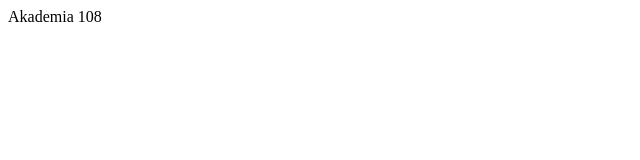
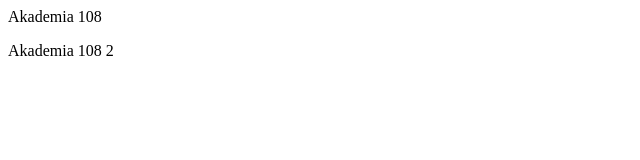
Before and after one commit to yagoda6/gitjestgit, a plain HTML site: page index.html in a window 1280 px wide. Shown: the whole page, without its empty margins (0-640 px from the left). Drawn offline with Linux system fonts and the light colour scheme.

Commit message:
drugi paragraf

```diff
--- a/index.html
+++ b/index.html
@@ -1 +1,2 @@
 <p> Akademia 108 </p>
+<p> Akademia 108 2</p>
```
